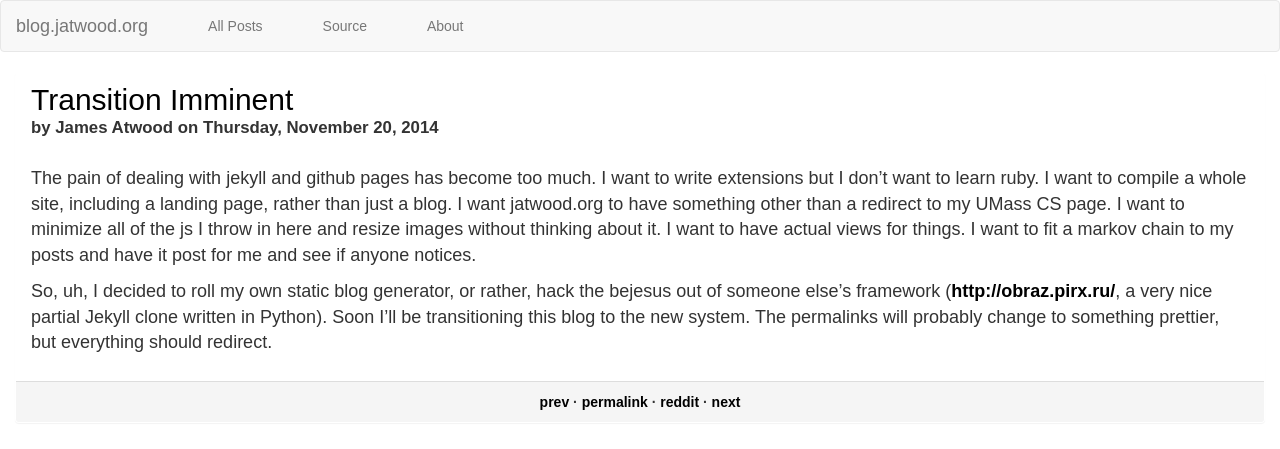
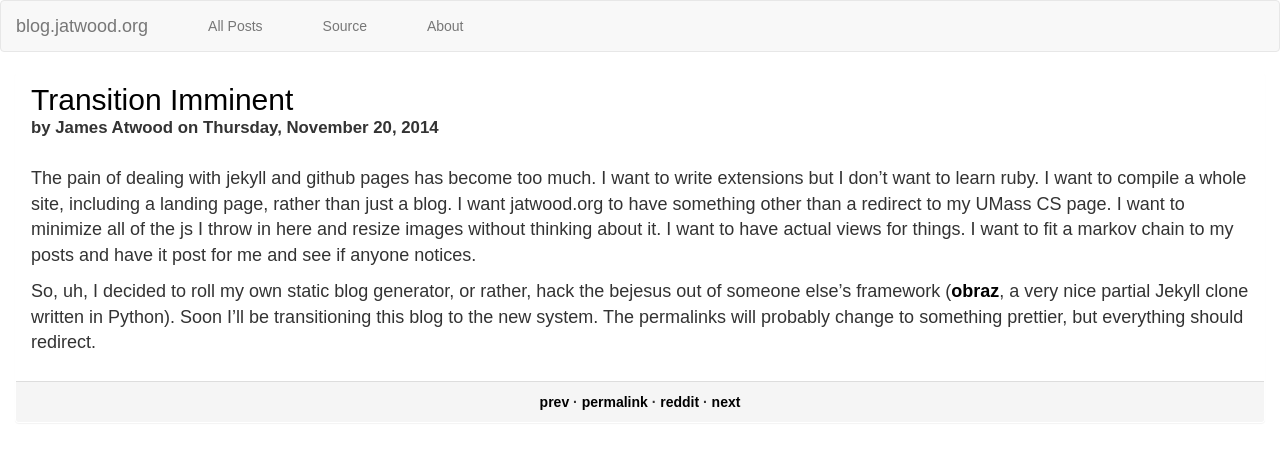
Before and after one commit to jcatw/hackscience.github.io, a Jekyll site: the page built from _posts/2014-11-20-transition-imminent.md, in a window 1280 px wide. Shown: the top 449 px of the page. Built offline with Jekyll 4.4.1, drawn with Linux system fonts in a browser that asks for light colours; some web fonts are replaced; some of the changed lines change nothing that is shown.

Commit message:
fixed link

```diff
--- a/_posts/2014-11-20-transition-imminent.md
+++ b/_posts/2014-11-20-transition-imminent.md
@@ -15,7 +15,7 @@ it post for me and see if anyone notices.
 
 So, uh, I decided to roll my own static blog generator, or rather,
 hack the bejesus out of someone else's framework
-([http://obraz.pirx.ru/](obraz), a very nice partial Jekyll clone
+([obraz](http://obraz.pirx.ru/), a very nice partial Jekyll clone
 written in Python).  Soon I'll be transitioning this blog to the new
 system.  The permalinks will probably change to something prettier,
 but everything should redirect.
```
